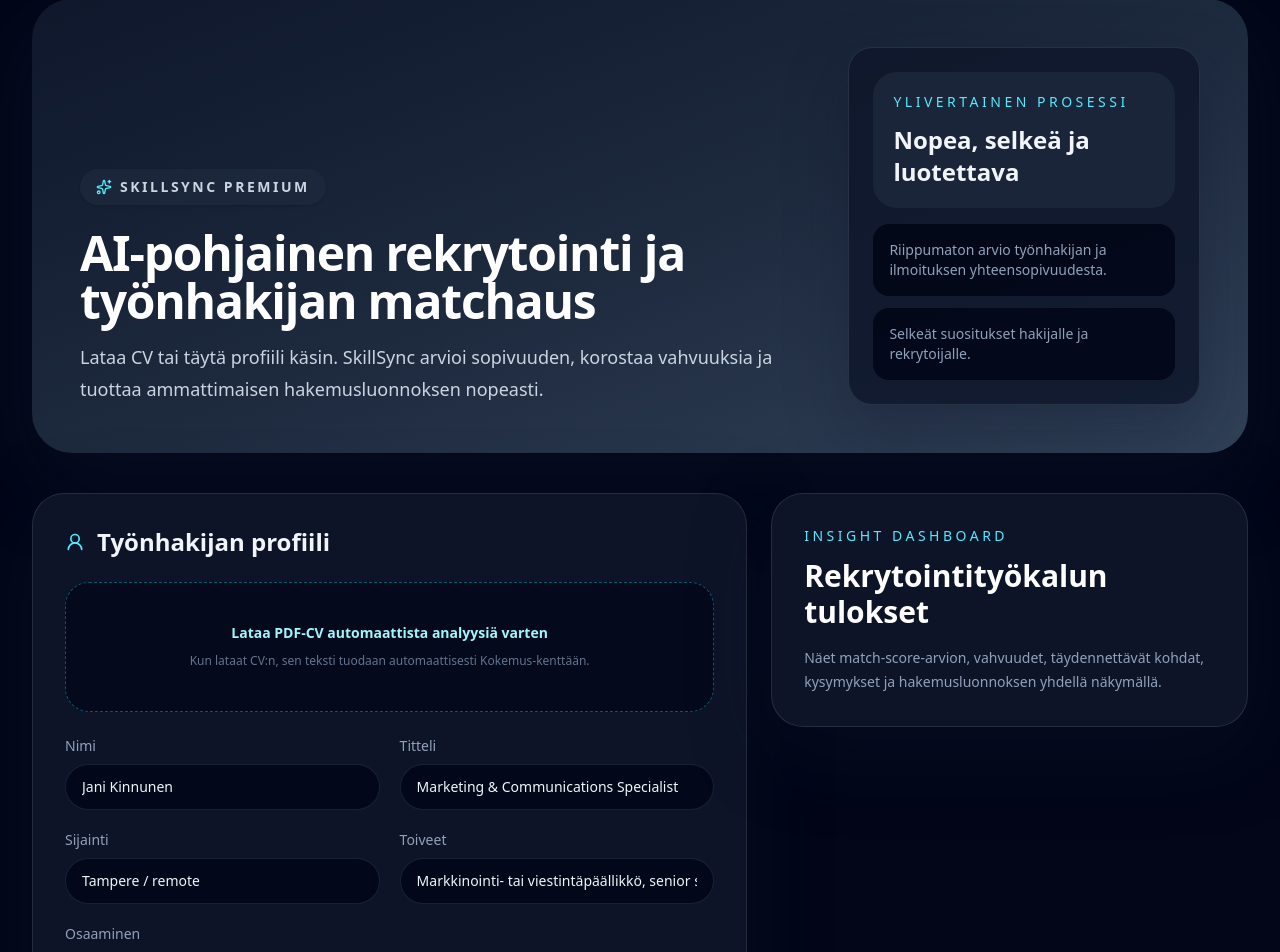
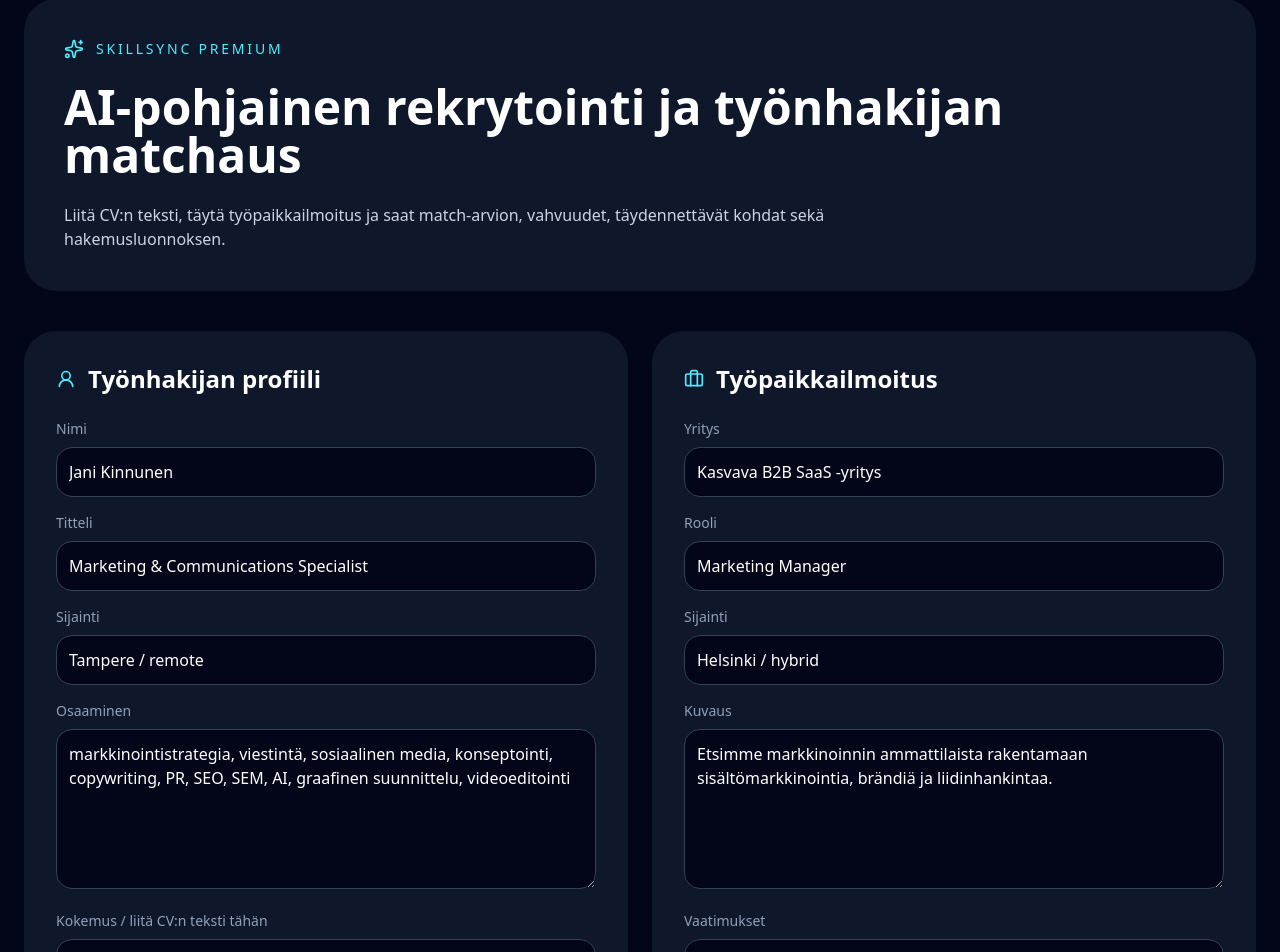
Before and after one commit to skippari-gh/skillsync-mvp, a Next.js app: page / in a window 1280 px wide. Shown: the part 41-993 px from the top of the page. Built offline with nearby package versions, Linux system fonts and the light colour scheme.

Commit message:
simplify cv input

```diff
--- a/app/page.tsx
+++ b/app/page.tsx
@@ -1,6 +1,6 @@
 "use client";
 
-import React, { useState } from "react";
+import { useState } from "react";
 import { Briefcase, FileText, Sparkles, UserRound } from "lucide-react";
 
 type Candidate = {
@@ -21,12 +21,12 @@
 };
 
 type MatchResult = {
-  matchScore: number;
+  score: number;
   summary: string;
   strengths: string[];
-  improvements: string[];
-  candidateQuestions: string[];
-  recruiterQuestions: string[];
+  gaps: string[];
+  interviewQuestions: string[];
+  recruiterNotes: string[];
   applicationDraft: string;
 };
 
@@ -37,7 +37,7 @@
   skills:
     "markkinointistrategia, viestintä, sosiaalinen media, konseptointi, copywriting, PR, SEO, SEM, AI, graafinen suunnittelu, videoeditointi",
   experience:
-    "25+ vuotta markkinoinnin ja viestinnän parissa. Mainostoimistotausta, brändinhallinta, digistrategia, sisällöntuotanto ja kansainvälisen teknologiayrityksen markkinoinnin rakentaminen.",
+    "Liitä tähän CV:n teksti tai tiivistelmä kokemuksestasi.",
   preferences:
     "Markkinointi- tai viestintäpäällikkö, senior specialist, strateginen mutta käytännönläheinen rooli.",
 };
@@ -57,41 +57,10 @@
   const [job, setJob] = useState<Job>(initialJob);
   const [result, setResult] = useState<MatchResult | null>(null);
   const [loading, setLoading] = useState(false);
-  const [uploading, setUploading] = useState(false);
   const [error, setError] = useState("");
 
-  async function uploadCV(file: File) {
+  async function runMatch() {
     try {
-      setUploading(true);
-      setError("");
-
-      const formData = new FormData();
-      formData.append("file", file);
-
-      const response = await fetch("/api/upload-cv", {
-        method: "POST",
-        body: formData,
-      });
-
-      if (!response.ok) {
-        throw new Error("Upload failed");
-      }
-
-      const data = await response.json();
-
-      setCandidate({
-        ...candidate,
-        experience: data.text,
-      });
-    } catch (error) {
-      console.error(error);
-      setError("CV:n lataus epäonnistui. Tarkista, että tiedosto on PDF.");
-    } finally {
-      setUploading(false);
-    }
-  }
-
-  async function runMatch() {
       setLoading(true);
       setError("");
       setResult(null);
@@ -100,33 +69,54 @@
 Nimi: ${candidate.name}
 Titteli: ${candidate.title}
 Sijainti: ${candidate.location}
-Osaaminen: ${candidate.skills}
-Kokemus: ${candidate.experience}
-Toiveet: ${candidate.preferences}
+
+Osaaminen:
+${candidate.skills}
+
+Kokemus / CV:
+${candidate.experience}
+
+Toiveet:
+${candidate.preferences}
 `;
 
       const jobDescription = `
 Yritys: ${job.company}
 Rooli: ${job.role}
 Sijainti: ${job.location}
-Kuvaus: ${job.description}
-Vaatimukset: ${job.requirements}
+
+Kuvaus:
+${job.description}
+
+Vaatimukset:
+${job.requirements}
 `;
 
-    try {
       const response = await fetch("/api/match", {
         method: "POST",
-        headers: { "Content-Type": "application/json" },
-        body: JSON.stringify({ profile, jobDescription }),
+        headers: {
+          "Content-Type": "application/json",
+        },
+        body: JSON.stringify({
+          profile,
+          jobDescription,
+        }),
       });
 
-      if (!response.ok) throw new Error("Matchaus epäonnistui");
+      const data = await response.json();
 
-      const data = await response.json();
+      if (!response.ok) {
+        throw new Error(data.error || "Match failed");
+      }
+
       setResult(data);
-    } catch {
+    } catch (error) {
+      console.error(error);
+
       setError(
-        "AI-matchaus epäonnistui. Tarkista OPENAI_API_KEY ja käynnistä sovellus uudelleen."
+        error instanceof Error
+          ? error.message
+          : "AI-matchaus epäonnistui."
       );
     } finally {
       setLoading(false);
@@ -134,199 +124,179 @@
   }
 
   return (
-    <main className="min-h-screen bg-slate-950 text-slate-100">
-      <div className="mx-auto max-w-7xl px-6 py-10 lg:px-8">
-        <section className="overflow-hidden rounded-[2.5rem] bg-gradient-to-br from-slate-900 via-slate-800 to-slate-700 p-8 shadow-[0_30px_80px_rgba(15,23,42,0.45)] sm:p-12">
-          <div className="flex flex-col gap-6 lg:flex-row lg:items-end lg:justify-between">
-            <div className="max-w-3xl space-y-6">
-              <span className="inline-flex items-center gap-2 rounded-full bg-slate-800/80 px-4 py-2 text-sm font-semibold uppercase tracking-[0.18em] text-slate-300 shadow-sm">
-                <Sparkles className="h-4 w-4 text-cyan-300" /> SkillSync Premium
+    <main className="min-h-screen bg-slate-950 text-white">
+      <div className="mx-auto max-w-7xl px-6 py-10">
+        <section className="rounded-[2rem] bg-slate-900 p-10">
+          <div className="flex items-center gap-3">
+            <Sparkles className="h-5 w-5 text-cyan-300" />
+            <span className="text-sm uppercase tracking-[0.2em] text-cyan-300">
+              SkillSync Premium
             </span>
+          </div>
+
+          <h1 className="mt-6 text-5xl font-semibold">
+            AI-pohjainen rekrytointi ja työnhakijan matchaus
+          </h1>
+
+          <p className="mt-6 max-w-3xl text-slate-300">
+            Liitä CV:n teksti, täytä työpaikkailmoitus ja saat match-arvion,
+            vahvuudet, täydennettävät kohdat sekä hakemusluonnoksen.
+          </p>
+        </section>
+
+        <div className="mt-10 grid gap-6 lg:grid-cols-2">
+          <section className="rounded-[2rem] bg-slate-900 p-8">
+            <div className="mb-6 flex items-center gap-3">
+              <UserRound className="h-5 w-5 text-cyan-300" />
+              <h2 className="text-2xl font-semibold">
+                Työnhakijan profiili
+              </h2>
+            </div>
 
             <div className="space-y-4">
-                <h1 className="text-4xl font-semibold tracking-tight text-white sm:text-5xl">
-                  AI-pohjainen rekrytointi ja työnhakijan matchaus
-                </h1>
-                <p className="text-base leading-8 text-slate-300 sm:text-lg">
-                  Lataa CV tai täytä profiili käsin. SkillSync arvioi
-                  sopivuuden, korostaa vahvuuksia ja tuottaa ammattimaisen
-                  hakemusluonnoksen nopeasti.
-                </p>
-              </div>
-            </div>
+              <Field
+                label="Nimi"
+                value={candidate.name}
+                onChange={(v) => setCandidate({ ...candidate, name: v })}
+              />
 
-            <div className="grid max-w-md gap-4 rounded-3xl border border-white/10 bg-slate-900/85 p-6 shadow-[0_24px_60px_rgba(15,23,42,0.35)]">
-              <div className="rounded-3xl bg-slate-800/80 p-5 text-slate-100">
-                <p className="text-sm uppercase tracking-[0.25em] text-cyan-300">
-                  Ylivertainen prosessi
-                </p>
-                <p className="mt-3 text-2xl font-semibold">
-                  Nopea, selkeä ja luotettava
-                </p>
-              </div>
-              <div className="grid gap-3 text-sm text-slate-400">
-                <div className="rounded-2xl bg-slate-950/90 p-4">
-                  Riippumaton arvio työnhakijan ja ilmoituksen yhteensopivuudesta.
-                </div>
-                <div className="rounded-2xl bg-slate-950/90 p-4">
-                  Selkeät suositukset hakijalle ja rekrytoijalle.
-                </div>
-              </div>
-            </div>
+              <Field
+                label="Titteli"
+                value={candidate.title}
+                onChange={(v) => setCandidate({ ...candidate, title: v })}
+              />
+
+              <Field
+                label="Sijainti"
+                value={candidate.location}
+                onChange={(v) => setCandidate({ ...candidate, location: v })}
+              />
+
+              <Area
+                label="Osaaminen"
+                value={candidate.skills}
+                onChange={(v) => setCandidate({ ...candidate, skills: v })}
+              />
+
+              <Area
+                label="Kokemus / liitä CV:n teksti tähän"
+                value={candidate.experience}
+                onChange={(v) =>
+                  setCandidate({ ...candidate, experience: v })
+                }
+              />
+
+              <Area
+                label="Toiveet"
+                value={candidate.preferences}
+                onChange={(v) =>
+                  setCandidate({ ...candidate, preferences: v })
+                }
+              />
             </div>
           </section>
 
-        <div className="mt-10 grid gap-6 xl:grid-cols-[1.2fr_0.8fr]">
-          <div className="space-y-6">
-            <section className="rounded-[2rem] border border-white/10 bg-slate-900/90 p-8 shadow-[0_24px_80px_rgba(15,23,42,0.35)]">
-              <div className="mb-6 flex items-center gap-3 text-slate-100">
-                <UserRound className="h-5 w-5 text-cyan-300" />
-                <h2 className="text-2xl font-semibold">Työnhakijan profiili</h2>
+          <section className="rounded-[2rem] bg-slate-900 p-8">
+            <div className="mb-6 flex items-center gap-3">
+              <Briefcase className="h-5 w-5 text-cyan-300" />
+              <h2 className="text-2xl font-semibold">
+                Työpaikkailmoitus
+              </h2>
             </div>
 
-              <div className="mb-6 rounded-3xl border border-dashed border-cyan-400/40 bg-slate-950/70 p-5">
-                <label className="flex cursor-pointer flex-col items-center justify-center rounded-2xl px-6 py-5 text-center text-sm text-slate-300 transition hover:bg-slate-900">
-                  <input
-                    type="file"
-                    accept=".pdf"
-                    className="hidden"
-                    onChange={(e) => {
-                      const file = e.target.files?.[0];
-                      if (file) uploadCV(file);
-                    }}
+            <div className="space-y-4">
+              <Field
+                label="Yritys"
+                value={job.company}
+                onChange={(v) => setJob({ ...job, company: v })}
               />
 
-                  <span className="font-semibold text-cyan-200">
-                    {uploading
-                      ? "Ladataan CV:tä..."
-                      : "Lataa PDF-CV automaattista analyysiä varten"}
-                  </span>
+              <Field
+                label="Rooli"
+                value={job.role}
+                onChange={(v) => setJob({ ...job, role: v })}
+              />
 
-                  <span className="mt-2 text-xs leading-5 text-slate-500">
-                    Kun lataat CV:n, sen teksti tuodaan automaattisesti
-                    Kokemus-kenttään.
-                  </span>
-                </label>
+              <Field
+                label="Sijainti"
+                value={job.location}
+                onChange={(v) => setJob({ ...job, location: v })}
+              />
+
+              <Area
+                label="Kuvaus"
+                value={job.description}
+                onChange={(v) => setJob({ ...job, description: v })}
+              />
+
+              <Area
+                label="Vaatimukset"
+                value={job.requirements}
+                onChange={(v) => setJob({ ...job, requirements: v })}
+              />
+            </div>
+          </section>
         </div>
 
-              <div className="grid gap-5 sm:grid-cols-2">
-                <Field label="Nimi" value={candidate.name} onChange={(v) => setCandidate({ ...candidate, name: v })} />
-                <Field label="Titteli" value={candidate.title} onChange={(v) => setCandidate({ ...candidate, title: v })} />
-                <Field label="Sijainti" value={candidate.location} onChange={(v) => setCandidate({ ...candidate, location: v })} />
-                <Field label="Toiveet" value={candidate.preferences} onChange={(v) => setCandidate({ ...candidate, preferences: v })} />
-              </div>
-
-              <div className="mt-5 space-y-5">
-                <Area label="Osaaminen" value={candidate.skills} onChange={(v) => setCandidate({ ...candidate, skills: v })} />
-                <Area label="Kokemus" value={candidate.experience} onChange={(v) => setCandidate({ ...candidate, experience: v })} />
-              </div>
-            </section>
-
-            <section className="rounded-[2rem] border border-white/10 bg-slate-900/90 p-8 shadow-[0_24px_80px_rgba(15,23,42,0.35)]">
-              <div className="mb-6 flex items-center gap-3 text-slate-100">
-                <Briefcase className="h-5 w-5 text-cyan-300" />
-                <h2 className="text-2xl font-semibold">Työpaikkailmoitus</h2>
-              </div>
-
-              <div className="grid gap-5 sm:grid-cols-2">
-                <Field label="Yritys" value={job.company} onChange={(v) => setJob({ ...job, company: v })} />
-                <Field label="Rooli" value={job.role} onChange={(v) => setJob({ ...job, role: v })} />
-                <Field label="Sijainti" value={job.location} onChange={(v) => setJob({ ...job, location: v })} />
-              </div>
-
-              <div className="mt-5 space-y-5">
-                <Area label="Kuvaus" value={job.description} onChange={(v) => setJob({ ...job, description: v })} />
-                <Area label="Vaatimukset" value={job.requirements} onChange={(v) => setJob({ ...job, requirements: v })} />
-              </div>
-            </section>
-
-            <section className="rounded-[2rem] border border-cyan-500/10 bg-slate-950/80 p-6 shadow-[0_18px_45px_rgba(15,23,42,0.25)]">
+        <div className="mt-8">
           <button
             onClick={runMatch}
-                disabled={loading || uploading}
-                className="w-full rounded-3xl bg-gradient-to-r from-cyan-400 via-slate-100 to-cyan-300 px-6 py-4 text-base font-semibold text-slate-950 transition hover:brightness-105 disabled:cursor-not-allowed disabled:opacity-60"
+            disabled={loading}
+            className="w-full rounded-3xl bg-cyan-300 px-6 py-4 text-lg font-semibold text-slate-950 transition hover:brightness-110 disabled:opacity-50"
           >
             {loading ? "Analysoidaan..." : "Tee AI-matchaus"}
           </button>
 
-              {loading && (
-                <p className="mt-4 text-sm text-cyan-200">
-                  Analysoidaan profiilia, verrataan osaamista ja luodaan
-                  hakemusluonnosta...
-                </p>
+          {error && (
+            <div className="mt-4 rounded-2xl bg-rose-500/10 p-4 text-rose-300">
+              {error}
+            </div>
           )}
-
-              {error && <p className="mt-4 text-sm text-rose-300">{error}</p>}
-            </section>
-          </div>
-
-          <aside className="space-y-6">
-            <section className="rounded-[2rem] border border-white/10 bg-slate-900/90 p-8 shadow-[0_24px_80px_rgba(15,23,42,0.35)]">
-              <p className="text-sm uppercase tracking-[0.25em] text-cyan-300">
-                Insight dashboard
-              </p>
-              <h2 className="mt-3 text-3xl font-semibold text-white">
-                Rekrytointityökalun tulokset
-              </h2>
-              <p className="mt-4 text-sm leading-6 text-slate-400">
-                Näet match-score-arvion, vahvuudet, täydennettävät kohdat,
-                kysymykset ja hakemusluonnoksen yhdellä näkymällä.
-              </p>
-            </section>
-          </aside>
         </div>
 
         {result && (
-          <section className="mt-10 grid gap-6 xl:grid-cols-[1.2fr_0.9fr]">
-            <div className="space-y-6">
-              <div className="rounded-[2rem] border border-cyan-500/20 bg-gradient-to-br from-cyan-500/15 via-slate-900/80 to-slate-950/90 p-8 shadow-[0_24px_80px_rgba(15,23,42,0.35)]">
-                <div className="flex items-center justify-between gap-4">
-                  <div>
-                    <p className="text-sm uppercase tracking-[0.2em] text-cyan-300">
-                      Match score
-                    </p>
-                    <h2 className="mt-3 text-5xl font-semibold text-white">
-                      {result.matchScore}%
+          <section className="mt-10 grid gap-6 lg:grid-cols-2">
+            <ResultCard
+              title={`Match score: ${result.score}%`}
+              items={[result.summary]}
+            />
+
+            <ResultCard title="Vahvuudet" items={result.strengths} />
+
+            <ResultCard title="Täydennettävää" items={result.gaps} />
+
+            <ResultCard
+              title="Haastattelukysymykset"
+              items={result.interviewQuestions}
+            />
+
+            <ResultCard
+              title="Rekrytoijan huomiot"
+              items={result.recruiterNotes}
+            />
+
+            <div className="rounded-[2rem] bg-slate-900 p-8">
+              <div className="mb-6 flex items-center gap-3">
+                <FileText className="h-5 w-5 text-cyan-300" />
+                <h2 className="text-2xl font-semibold">
+                  Hakemusluonnos
                 </h2>
-                  </div>
-                  <div className="rounded-3xl bg-slate-950/80 px-4 py-3 text-sm font-semibold text-white shadow-[0_12px_30px_rgba(15,23,42,0.25)]">
-                    Premium tulos
-                  </div>
-                </div>
-                <p className="mt-6 max-w-2xl text-base leading-7 text-slate-300">
-                  {result.summary}
-                </p>
-              </div>
-
-              <div className="grid gap-6 lg:grid-cols-2">
-                <ResultCard title="Vahvuudet" items={result.strengths} accent="from-cyan-500/15 to-slate-950/80" />
-                <ResultCard title="Täydennettävää" items={result.improvements} accent="from-rose-500/15 to-slate-950/80" />
-              </div>
-
-              <div className="rounded-[2rem] border border-white/10 bg-slate-900/90 p-8 shadow-[0_24px_90px_rgba(15,23,42,0.35)]">
-                <div className="mb-6 flex items-center gap-3 text-slate-100">
-                  <FileText className="h-6 w-6 text-cyan-300" />
-                  <h2 className="text-2xl font-semibold">Hakemusluonnos</h2>
               </div>
 
               <textarea
+                readOnly
                 value={result.applicationDraft}
-                  readOnly
-                  className="min-h-[360px] w-full rounded-[1.75rem] border border-slate-800/80 bg-slate-950/90 p-5 text-sm leading-6 text-slate-100 outline-none transition focus:border-cyan-400"
+                className="min-h-[350px] w-full rounded-2xl border border-slate-700 bg-slate-950 p-4 text-slate-200"
               />
 
               <button
-                  onClick={() => navigator.clipboard.writeText(result.applicationDraft)}
+                onClick={() =>
+                  navigator.clipboard.writeText(result.applicationDraft)
+                }
                 className="mt-4 rounded-2xl bg-cyan-300 px-5 py-3 text-sm font-semibold text-slate-950"
               >
                 Kopioi hakemusluonnos
               </button>
-              </div>
-            </div>
-
-            <div className="space-y-6">
-              <ResultCard title="Kysymykset työnhakijalle" items={result.candidateQuestions} accent="from-violet-500/15 to-slate-950/80" />
-              <ResultCard title="Kysymykset rekrytoijalle" items={result.recruiterQuestions} accent="from-emerald-500/15 to-slate-950/80" />
             </div>
           </section>
         )}
@@ -346,13 +316,12 @@
 }) {
   return (
     <label className="block">
-      <span className="mb-2 block text-sm font-medium text-slate-400">
-        {label}
-      </span>
+      <span className="mb-2 block text-sm text-slate-400">{label}</span>
+
       <input
-        className="w-full rounded-3xl border border-slate-800/80 bg-slate-950/90 px-4 py-3 text-sm text-slate-100 outline-none transition focus:border-cyan-400 focus:ring-2 focus:ring-cyan-400/15"
         value={value}
         onChange={(e) => onChange(e.target.value)}
+        className="w-full rounded-2xl border border-slate-700 bg-slate-950 p-3 text-white"
       />
     </label>
   );
@@ -369,13 +338,12 @@
 }) {
   return (
     <label className="block">
-      <span className="mb-2 block text-sm font-medium text-slate-400">
-        {label}
-      </span>
+      <span className="mb-2 block text-sm text-slate-400">{label}</span>
+
       <textarea
-        className="min-h-28 w-full rounded-3xl border border-slate-800/80 bg-slate-950/90 px-4 py-4 text-sm text-slate-100 outline-none transition focus:border-cyan-400 focus:ring-2 focus:ring-cyan-400/15"
         value={value}
         onChange={(e) => onChange(e.target.value)}
+        className="min-h-[160px] w-full rounded-2xl border border-slate-700 bg-slate-950 p-3 text-white"
       />
     </label>
   );
@@ -384,24 +352,19 @@
 function ResultCard({
   title,
   items,
-  accent,
 }: {
   title: string;
   items?: string[];
-  accent?: string;
 }) {
   return (
-    <div
-      className={`rounded-[2rem] border border-white/10 bg-gradient-to-br ${
-        accent ?? "from-slate-900/95 to-slate-950/95"
-      } p-6 shadow-[0_24px_80px_rgba(15,23,42,0.35)]`}
-    >
-      <h2 className="mb-4 text-xl font-semibold text-white">{title}</h2>
+    <div className="rounded-[2rem] bg-slate-900 p-8">
+      <h2 className="mb-5 text-2xl font-semibold">{title}</h2>
+
       <div className="space-y-3">
         {items?.map((item, index) => (
           <div
-            key={`${title}-${index}`}
-            className="rounded-3xl bg-slate-950/95 px-4 py-3 text-sm text-slate-200 shadow-sm"
+            key={index}
+            className="rounded-2xl bg-slate-950 p-4 text-slate-200"
           >
             {item}
           </div>
--- a/package.json
+++ b/package.json
@@ -13,7 +13,6 @@
     "lucide-react": "latest",
     "next": "latest",
     "openai": "^6.39.0",
-    "pdfjs-dist": "^5.7.284",
     "react": "latest",
     "react-dom": "latest"
   },
```
Also changed, not shown: app/api/upload-cv/route.ts (deleted, +0 -44 lines), 1 other file (tests, documents, lock files or other folders). Lines whose indentation alone changed are shown as unchanged.
